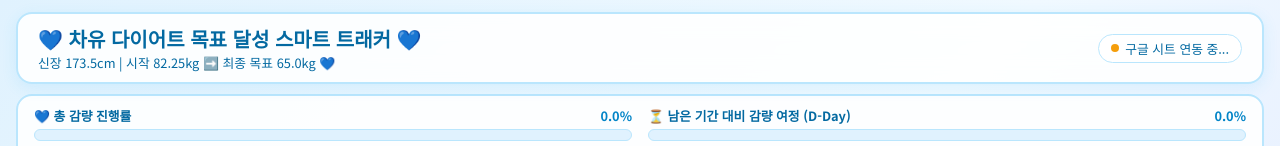
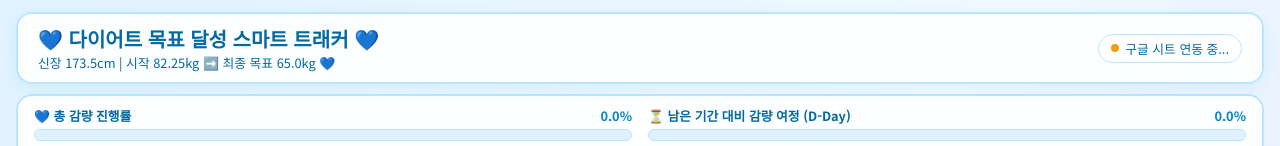
Before and after one commit to Yue1350/Diary, a plain HTML site: page index.html in a window 1280 px wide. Shown: the top 146 px of the page. Drawn offline with nearby package versions, Linux system fonts and the light colour scheme; some packages are replaced by stand-ins of ours; a script that the page names is missing.

Commit message:
Update index.html

```diff
--- a/index.html
+++ b/index.html
@@ -3,7 +3,7 @@
 <head>
     <meta charset="UTF-8">
     <meta name="viewport" content="width=device-width, initial-scale=1.0">
-    <title>💙 차유 다이어트 목표 달성 스마트 트래커 💙</title>
+    <title>💙 다이어트 목표 달성 스마트 트래커 💙</title>
     <!-- Chart.js 및 날짜/zoom 플러그인 CDN -->
     <script src="https://cdn.jsdelivr.net/npm/chart.js"></script>
     <script src="https://cdn.jsdelivr.net/npm/chartjs-adapter-date-fns"></script>
@@ -406,7 +406,7 @@
         <!-- Header -->
         <header>
             <div class="header-title">
-                <h1>💙 차유 다이어트 목표 달성 스마트 트래커 💙</h1>
+                <h1>💙 다이어트 목표 달성 스마트 트래커 💙</h1>
                 <p>신장 173.5cm | 시작 82.25kg ➡️ 최종 목표 65.0kg 💙</p>
             </div>
             <div class="sync-status">
```
